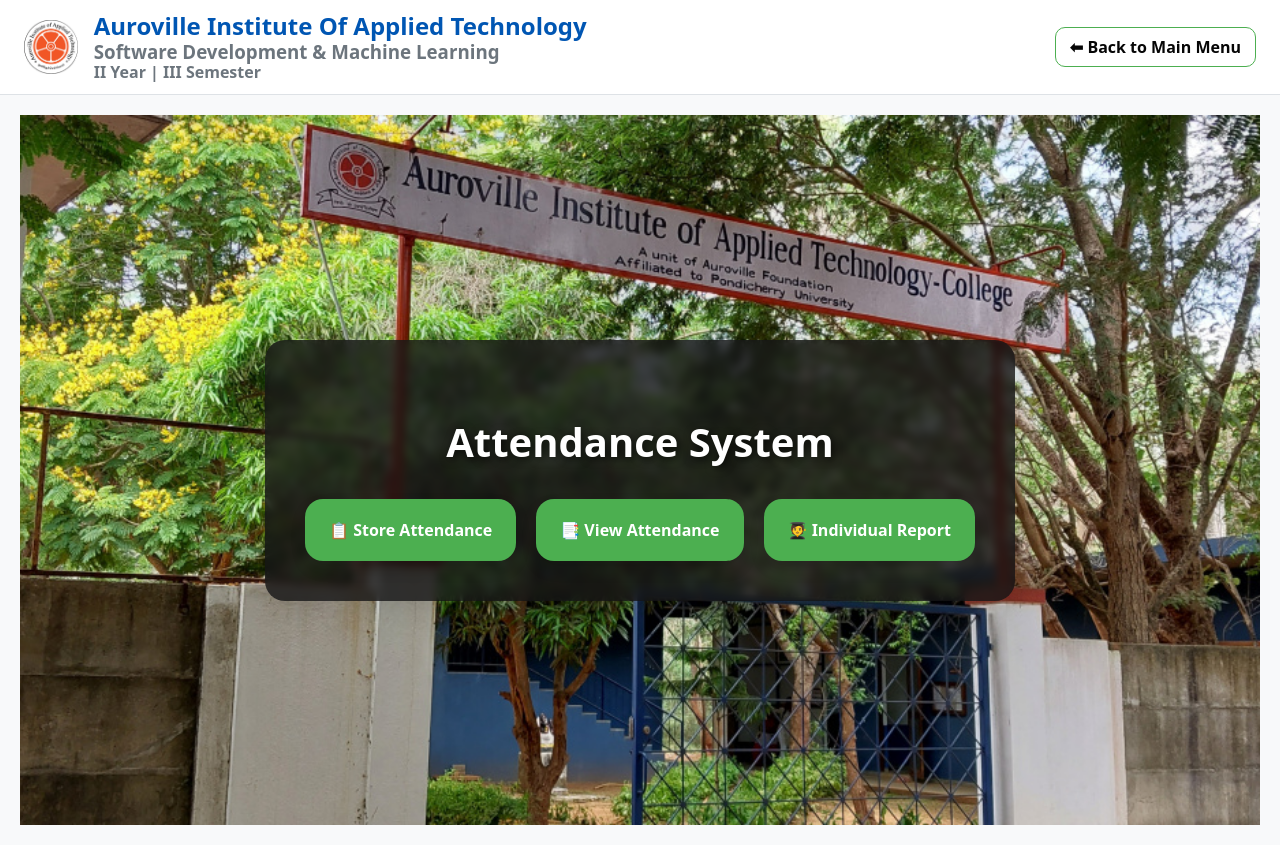
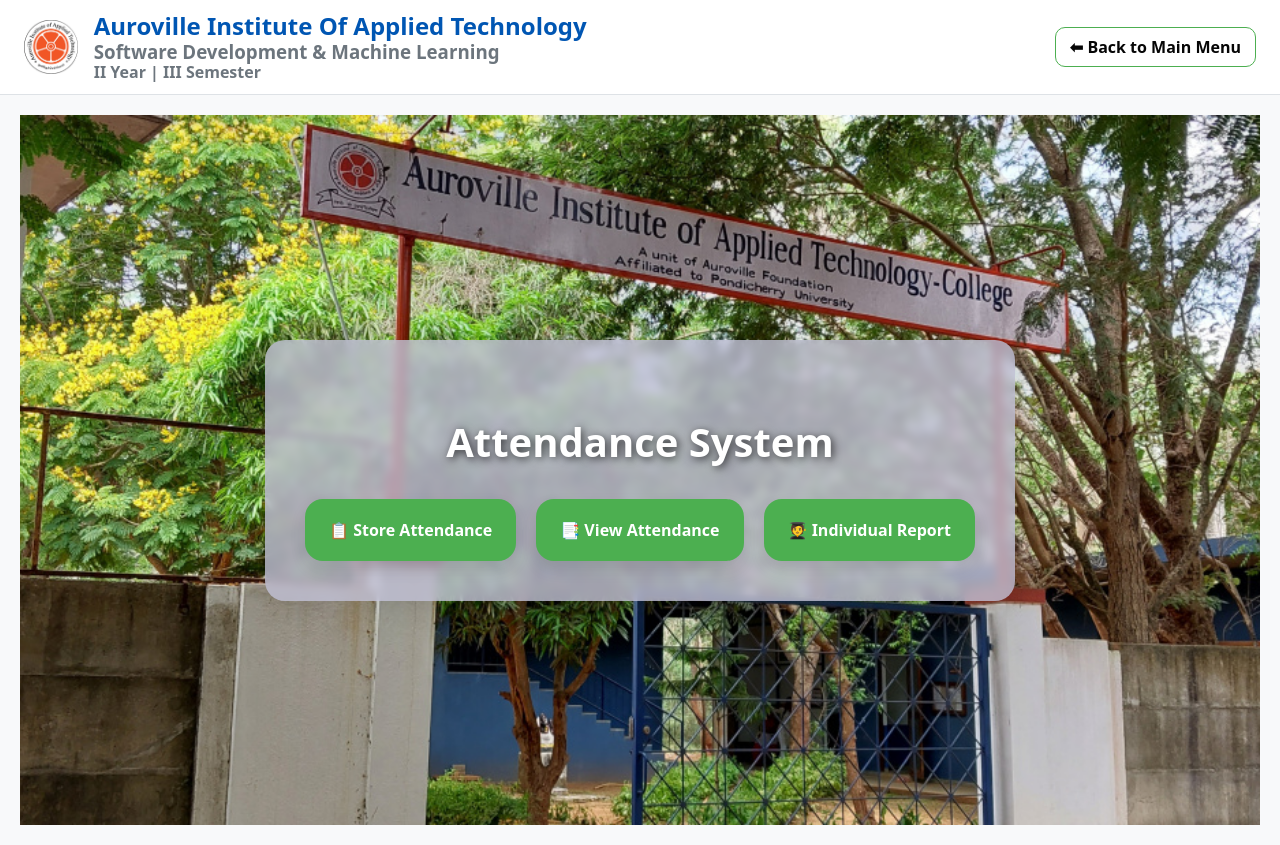
Before and after one commit to Sivabharathi-Ramesh/CLASS-PERFORMANCE-TRACKING-SYSTEM-2, a Flask app: page /attendance in a window 1280 px wide. Run offline with Flask 3, Linux system fonts and the light colour scheme; some libraries are stand-ins or nearby versions.

Commit message:
Update styles.css

```diff
--- a/C-A-T-S/static/css/styles.css
+++ b/C-A-T-S/static/css/styles.css
@@ -7,7 +7,7 @@
     --yellow-dark: #e0a800;
     --text: #050505;
     --muted: #6c757d;
-    --card-bg: rgba(21, 21, 22, 0.8);
+    --card-bg: rgba(193, 193, 214, 0.8);
     --border-color: #dee2e6;
 }
 
@@ -150,4 +150,5 @@
 .exercism-card, .codewars-card { background: #fff; padding: 20px; border-radius: 12px; box-shadow: 0 4px 10px rgba(0,0,0,0.05); text-align: center; }
 .doubt-card { border: 1px solid var(--border-color); border-radius: 12px; padding: 15px; }
 .doubt-card .answer { background-color: #f8f9fa; border-top: 1px dashed var(--border-color); margin-top: 10px; padding: 10px; }
+
 .doubt-meta { font-size: 0.8em; color: var(--muted); margin-top: 10px; }
```
